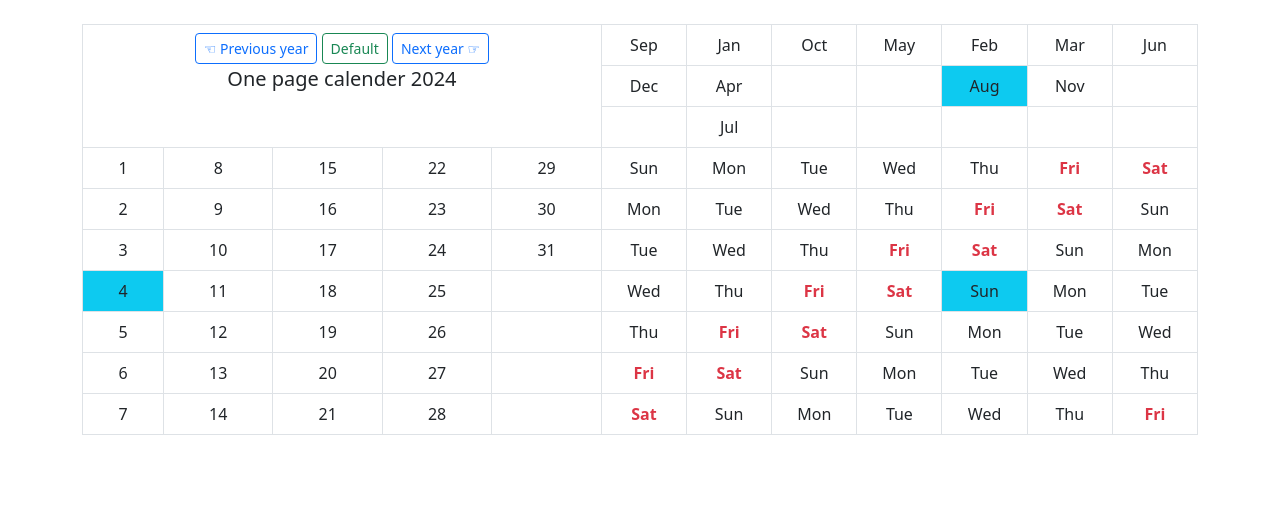
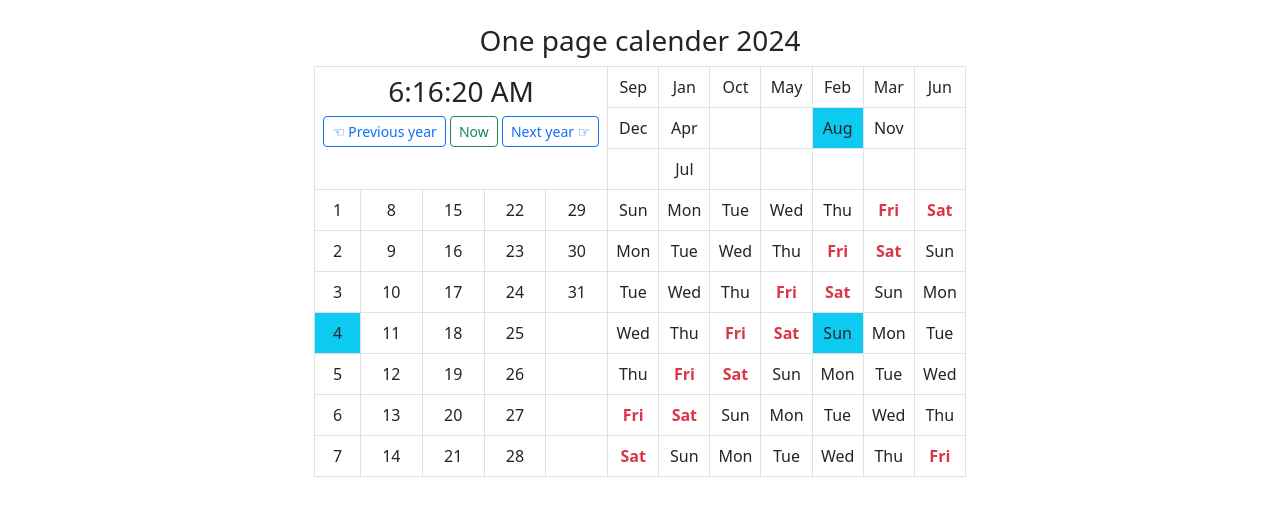
Before and after one commit to aslamcsebd/OnePageCalender, a PHP site: page / in a window 1280 px wide. Shown: the top 516 px of the page. Run offline with PHP 8.4, Linux system fonts and the light colour scheme; data that the repository does not hold is empty.

Commit message:
Auto refresh on

```diff
--- a/index.php
+++ b/index.php
@@ -1,4 +1,6 @@
 <?php
+    //date_default_timezone_set("Asia/Dhaka");
+
     if(isset($_POST['next'])){
         $y = $_POST['next']+1;
     }
@@ -23,9 +25,6 @@
     <title>Calender</title>
     <meta http-equiv="refresh" content="">
     <link rel="stylesheet" href="assets/bootstrap.min.css">
-    <style>
-        .aaa{padding: 0 15px !important; vertical-align: middle !important;}
-    </style>
 </head>
 <body class="container my-4 text-center">
     <div class="row">
@@ -56,18 +55,19 @@
         </div>
     </div>
 
-    <table class="table table-bordered">
+    <table class="table table-bordered" style="width: fit-content;  float: none; display: block; margin: 0 auto;">
+        <h3>One page calender <?= $y; ?></h3>
         <?php
             for($j=1; $j<=3; $j++){ ?>
                 <tr>
                     <?php if($j == 1){ ?>
                         <td colspan="5" rowspan="3" >
+                            <h3 class="clock"></h3>
                             <form action="" method="post">
                                 <button type="submit" name="prev" value="<?= $y; ?>" class="btn btn-sm btn-outline-primary">&#9756 Previous year</button>
-                                <button type="submit" name="now" value="<?= $y; ?>" class="btn btn-sm btn-outline-success">Default</button>
+                                <button type="submit" name="now" value="<?= $y; ?>" class="btn btn-sm btn-outline-success">Now</button>
                                 <button type="submit" name="next" value="<?= $y; ?>" class="btn btn-sm btn-outline-primary">Next year &#9758</button>
                             </form>
-                            <span class="fs-5">One page calender <?= $y; ?></span>
                         </td>
                     <?php }
                         $cl = 1;
@@ -114,9 +114,26 @@
     <script src="assets/jquery-3.7.1.min.js"></script>
     <script src="assets/bootstrap.bundle.min.js"></script>
     <script>
+        function displayTime(){
+            let date = new Date();
+            let time = date.toLocaleTimeString();
+            document.querySelector('.clock').textContent = time;
+        }
+        displayTime();
+        const createClock = setInterval(displayTime, 1000);
+
         $(document).ready(function(){
-            var d = new Date();
-            var date = d.getDate();
+            setInterval(function(){
+                var date= new Date();
+                var hr = date.getHours();
+                var m = date.getMinutes();
+                var s = date.getSeconds();
+
+                if(hr == 0 && m == 0)
+                {
+                    window.location.reload(true);
+                }
+            }, 10000);
         });
     </script>
 </body>
```
